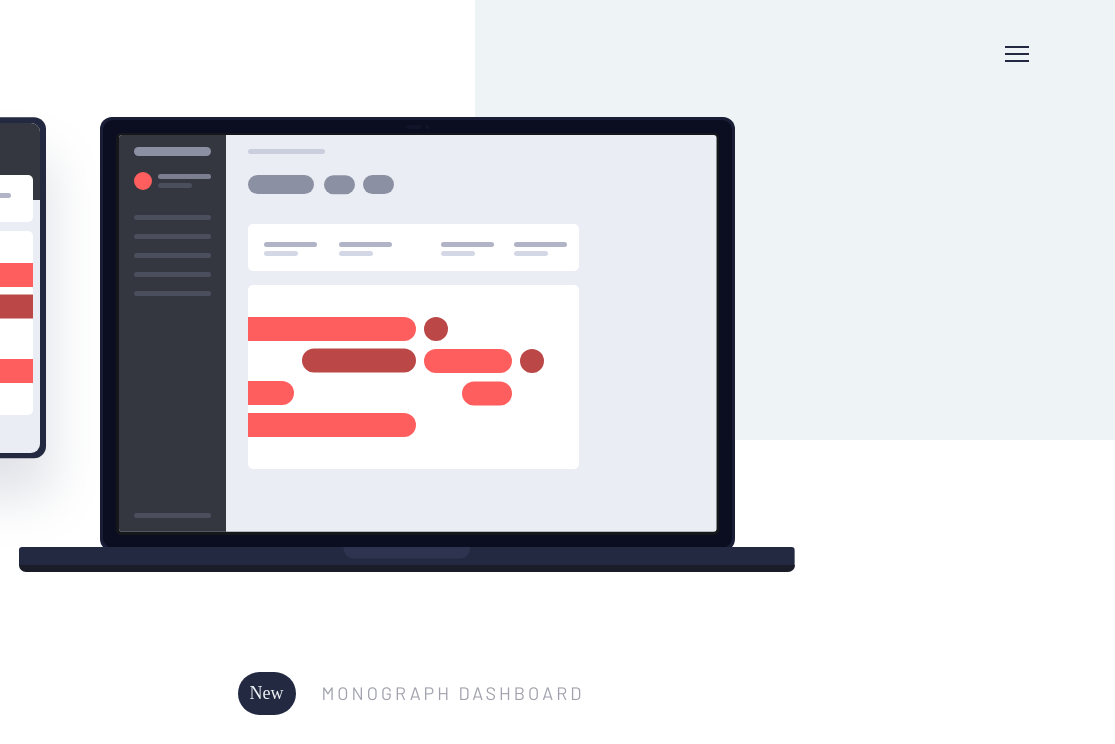
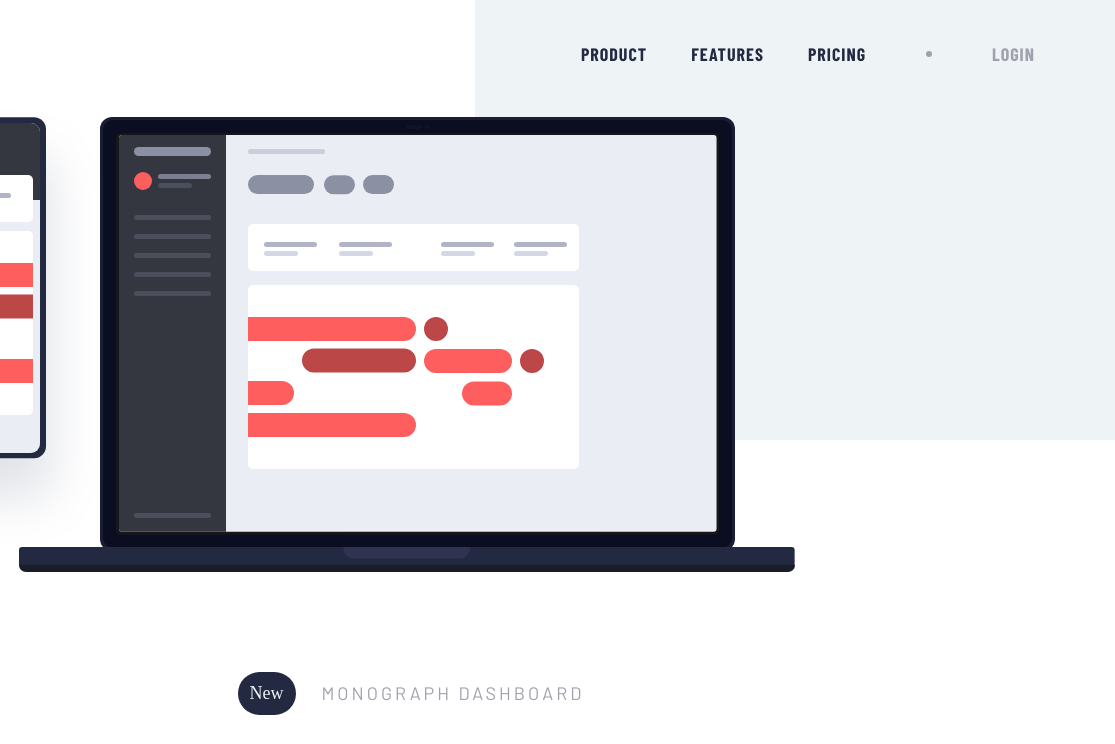
Before and after one commit to j-tomajin/FrontendMentor.Project-Tracking-Intro-Component-Master, a plain HTML site: page index.html in a window 1280 px wide. Shown: the top 744 px of the page, 165-1280 px from the left. Drawn offline with nearby package versions, Linux system fonts and the light colour scheme.

Commit message:
media query nav bar

```diff
--- a/dist/style.css
+++ b/dist/style.css
@@ -111,6 +111,16 @@ hr {
   border-top: 1px solid var(--clr-neutral-400);
   margin: 28px 0;
 }
+@media (min-width: 48.75em) {
+  hr {
+    height: 6px;
+    width: 6px;
+    border-top: none;
+    background-color: var(--clr-neutral-400);
+    margin: 0 16px;
+    border-radius: 50%;
+  }
+}
 
 /* HEADER */
 header {
@@ -122,7 +132,7 @@ header button {
   background-color: transparent;
 }
 header nav {
-  background-color: white;
+  background: var(--clr-neutral-200);
   padding: 1.875rem;
   text-align: center;
   text-transform: uppercase;
@@ -142,6 +152,17 @@ header nav ul li:not(:last-child) a {
 }
 header .show-nav {
   transform: translateY(0);
+}
+@media (min-width: 48.75em) {
+  header nav {
+    background: transparent;
+    transform: translateY(0);
+    padding: 0;
+    box-shadow: none;
+  }
+  header nav ul li:not(:last-child) {
+    margin: 0;
+  }
 }
 
 /* MAIN */
@@ -205,6 +226,16 @@ header .show-nav {
   align-items: center;
   justify-content: space-between;
 }
+@media (min-width: 48.75em) {
+  .header__display button {
+    display: none;
+  }
+  .header__display nav ul {
+    display: flex;
+    align-items: center;
+    gap: 2.75rem;
+  }
+}
 
 /* DISPLAY FOR MAIN */
 .main__display {
@@ -237,7 +268,13 @@ header .show-nav {
 .header__position nav {
   position: absolute;
   width: 100%;
-  bottom: -18.75rem;
+  bottom: -17.8125rem;
+}
+@media (min-width: 48.75em) {
+  .header__position nav {
+    position: unset;
+    width: unset;
+  }
 }
 
 /* FOOTER POSITION */
```
